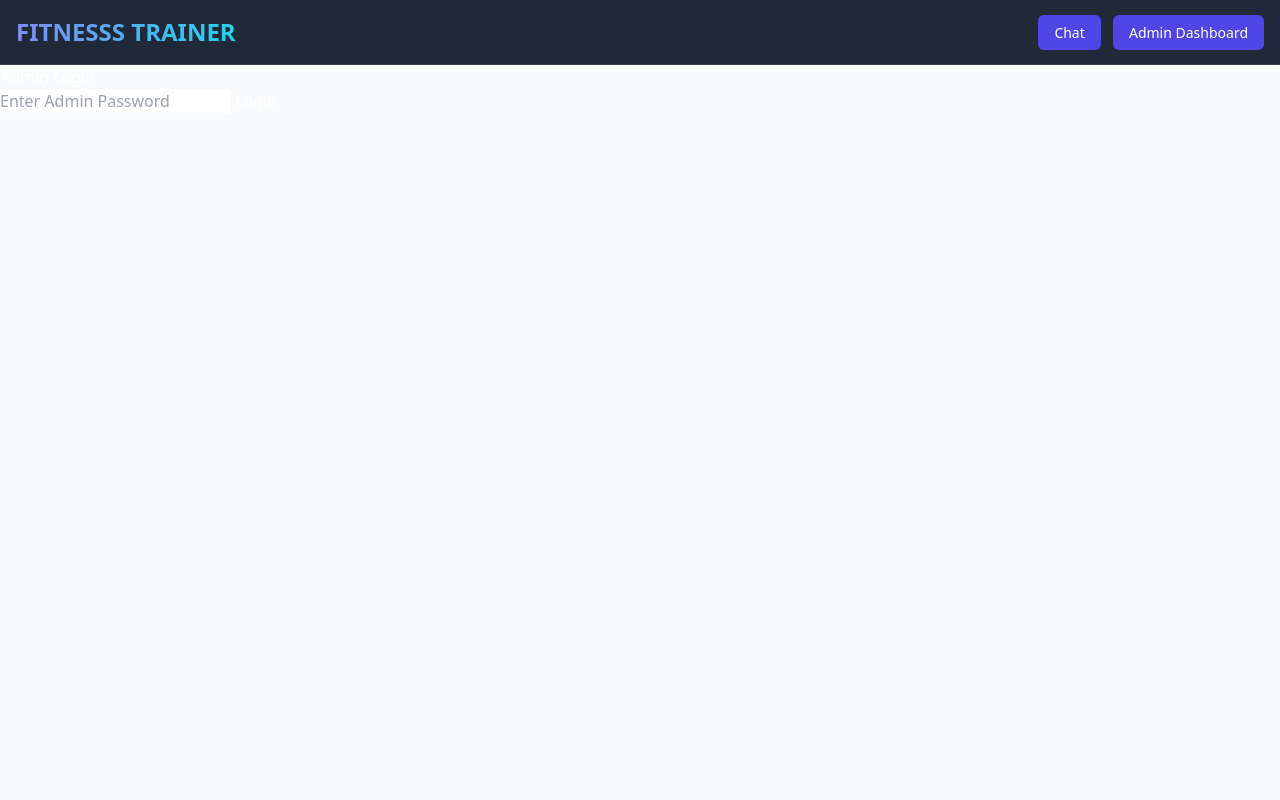
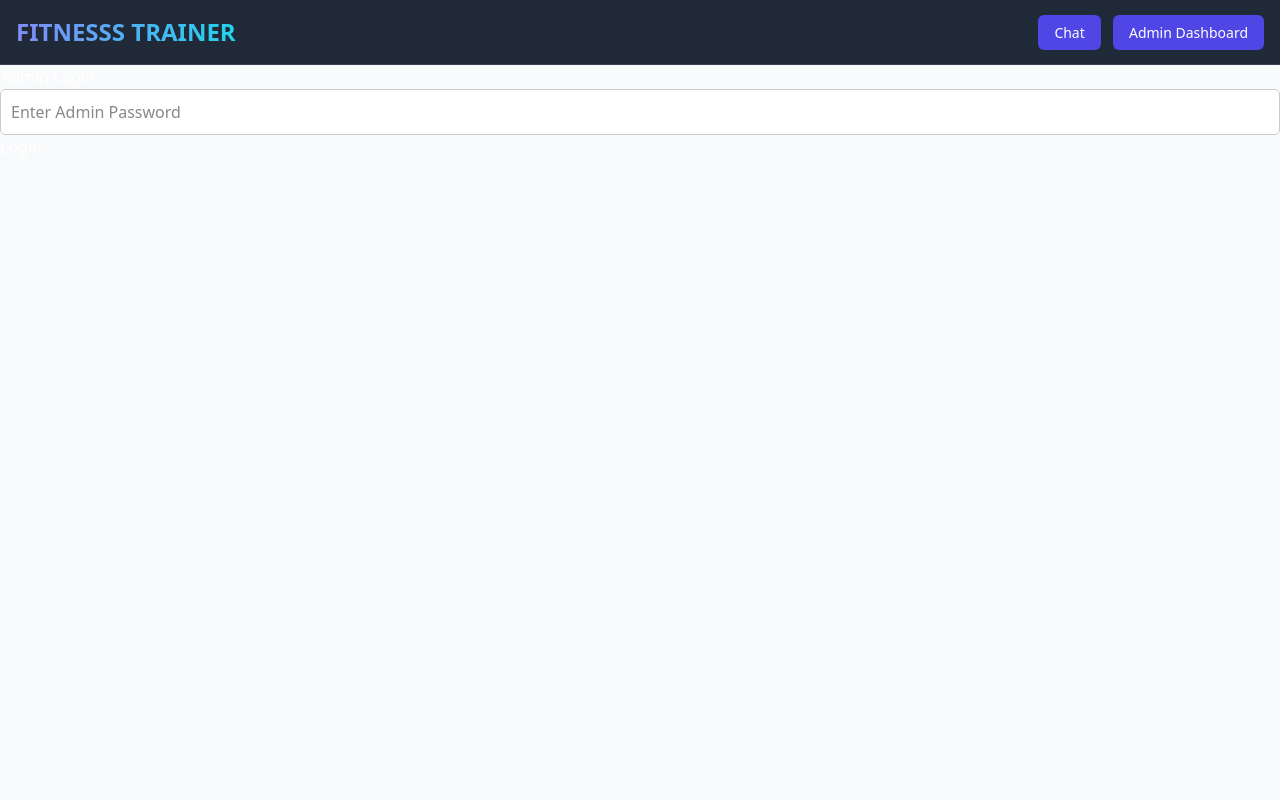
Before and after one commit to perimilisunil/AI-chatbot-integrated-with-Admin-Dashboard, a Flask app: page /admin/login in a window 1280 px wide. Run offline with Flask 3, Linux system fonts and the light colour scheme; parts of the project's set-up code (start-up, migrations or seed data) failed here and were passed over; some libraries are stand-ins or nearby versions.

Commit message:
Update login.html

```diff
--- a/templates/login.html
+++ b/templates/login.html
@@ -1,5 +1,21 @@
 {% extends "base.html" %}
 {% block content %}
+<style>
+    .login-card input[type="password"] {
+        color: #000;              /* text color */
+        background-color: #fff;   /* input background */
+        border: 1px solid #ccc;
+        padding: 10px;
+        width: 100%;
+        border-radius: 5px;
+        font-size: 16px;
+    }
+
+    .login-card input::placeholder {
+        color: #888;
+    }
+</style>
+
 <div class="login-card">
     <h2>Admin Login</h2>
     <form action="/admin/login" method="POST">
```
